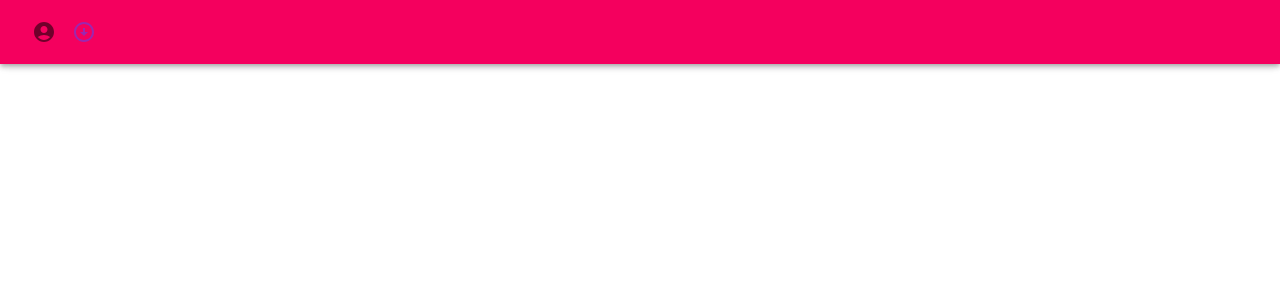
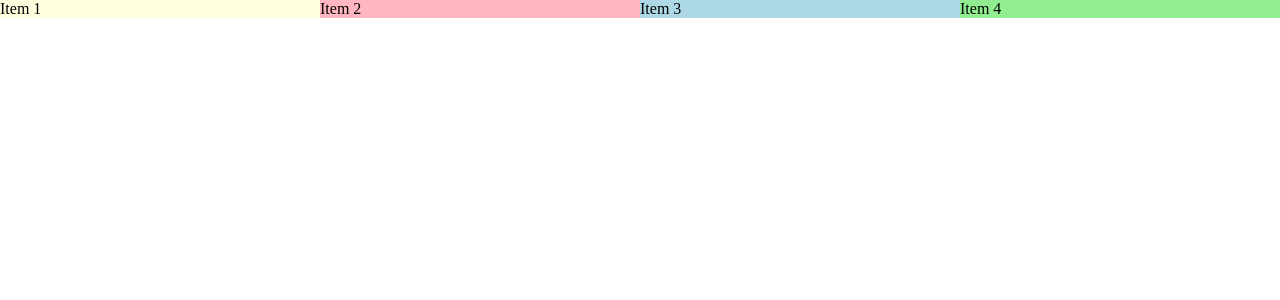
Before and after one commit to donghun-k/keep-learning, a React (Create React App) app: page / in a window 1280 px wide. Shown: the top 300 px of the page. Built offline with nearby package versions, Linux system fonts and the light colour scheme.

Commit message:
저장소 통합

```diff
--- a/src/Test.jsx
+++ b/src/Test.jsx
@@ -1,24 +1,55 @@
-import { AccountCircle, ArrowCircleDown } from '@mui/icons-material';
-import { AppBar, Box, IconButton, Toolbar } from '@mui/material';
+import { Box, Grid } from '@mui/material';
 
 const Test = () => {
   return (
     <div>
       <Box>
-        <AppBar>
-          <Toolbar>
-            <IconButton
-              onClick={() => {
-                alert('Icon Selected!');
-              }}
-            >
-              <AccountCircle />
-            </IconButton>
-            <IconButton>
-              <ArrowCircleDown color='secondary' />
-            </IconButton>
-          </Toolbar>
-        </AppBar>
+        <Grid container spacing={0}>
+          <Grid
+            sx={{ background: 'lightyellow' }}
+            item
+            xs={12}
+            sm={6}
+            md={4}
+            lg={3}
+            xl={4}
+          >
+            Item 1
+          </Grid>
+          <Grid
+            sx={{ background: 'lightpink' }}
+            item
+            xs={12}
+            sm={6}
+            md={4}
+            lg={3}
+            xl={8}
+          >
+            Item 2
+          </Grid>
+          <Grid
+            sx={{ background: 'lightblue' }}
+            item
+            xs={12}
+            sm={6}
+            md={4}
+            lg={3}
+            xl={8}
+          >
+            Item 3
+          </Grid>
+          <Grid
+            sx={{ background: 'lightgreen' }}
+            item
+            xs={12}
+            sm={6}
+            md={4}
+            lg={3}
+            xl={4}
+          >
+            Item 4
+          </Grid>
+        </Grid>
       </Box>
     </div>
   );
```
